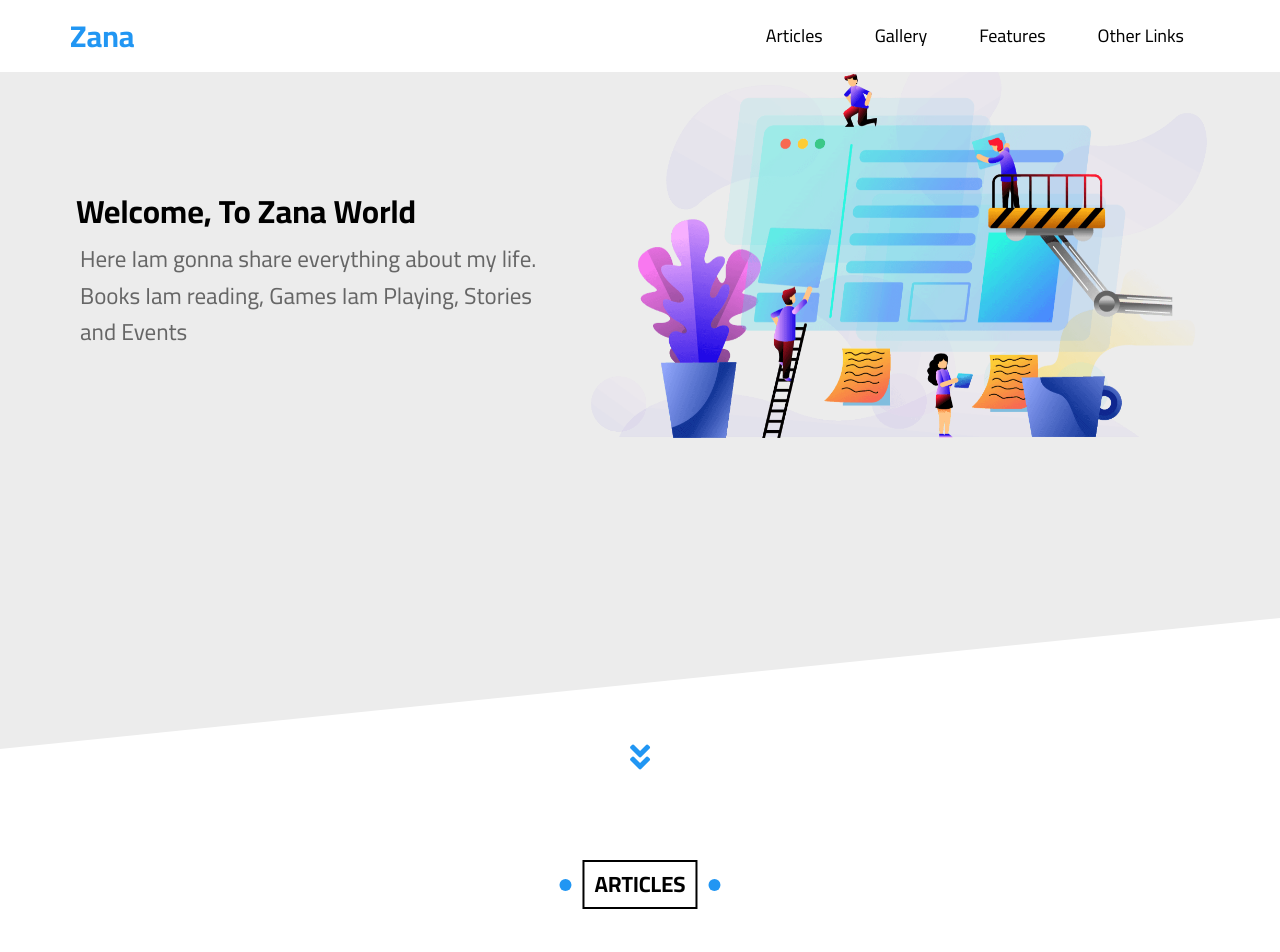
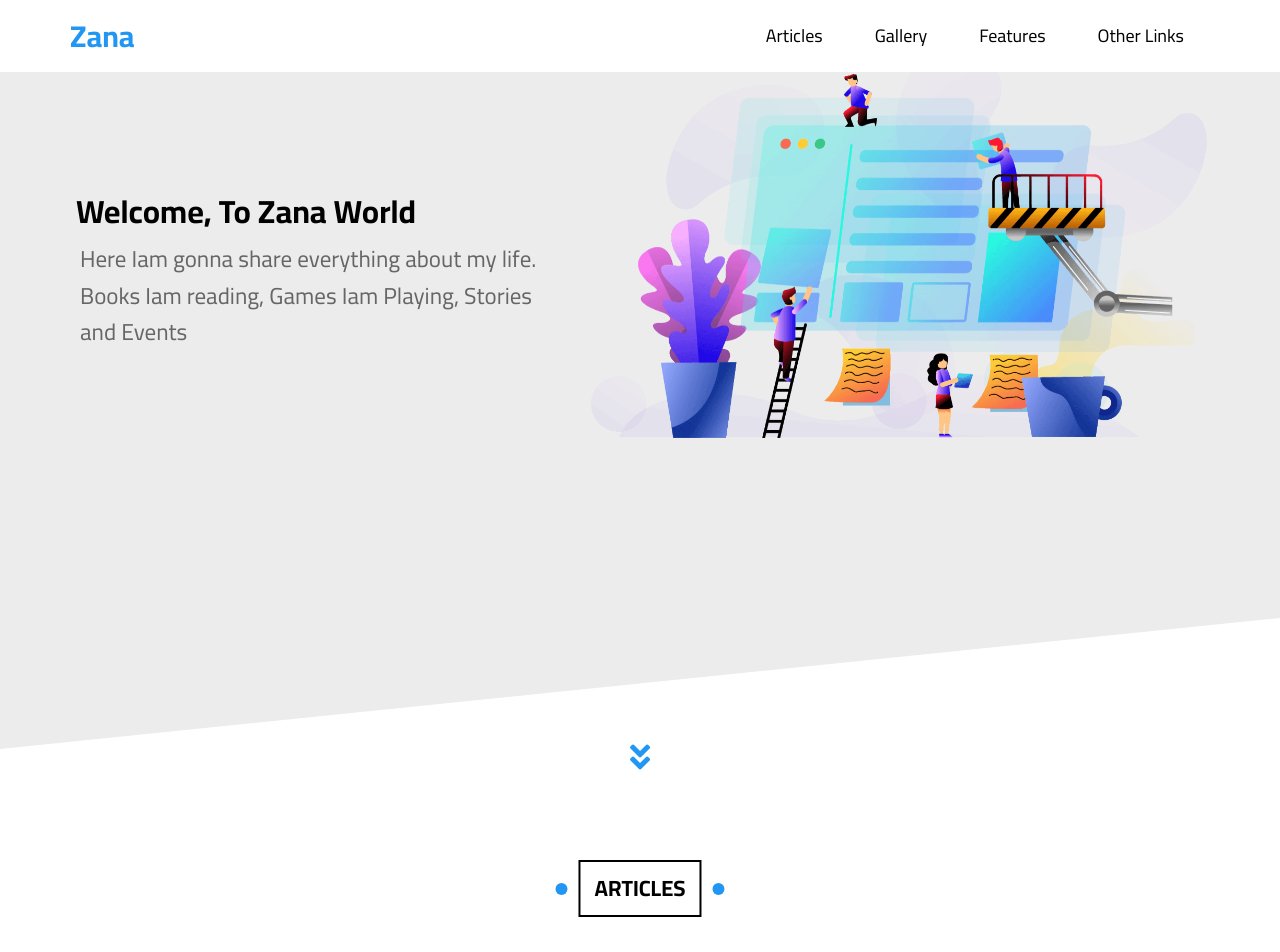
Before and after one commit to ThunderboltForEver/Template-Three, a plain HTML site: page index.html in a window 1280 px wide. Shown: the top 952 px of the page. Drawn offline with Linux system fonts and the light colour scheme.

Commit message:
Component Width Changed

```diff
--- a/css/style.css
+++ b/css/style.css
@@ -50,10 +50,11 @@ ul {
     position: absolute;
     top: 60px;
     left: 50%;
+    min-width: fit-content;
     font-size: 22px;
     text-transform: uppercase;
     border: 2px solid black;
-    padding: 10px;
+    padding: 14px;
     transform: translateX(-50%);
     -webkit-transform: translateX(-50%);
     -moz-transform: translateX(-50%);
@@ -816,12 +817,10 @@ i.Angle-down {
 }
 .team-members .container {
   gap: 40px 80px;
-
 }
 .team-members .container .member-box {
   position: relative;
   padding: 0 30px;
-
 }
 .team-members .container .member-box::before ,
 .team-members .container .member-box::after {
```
